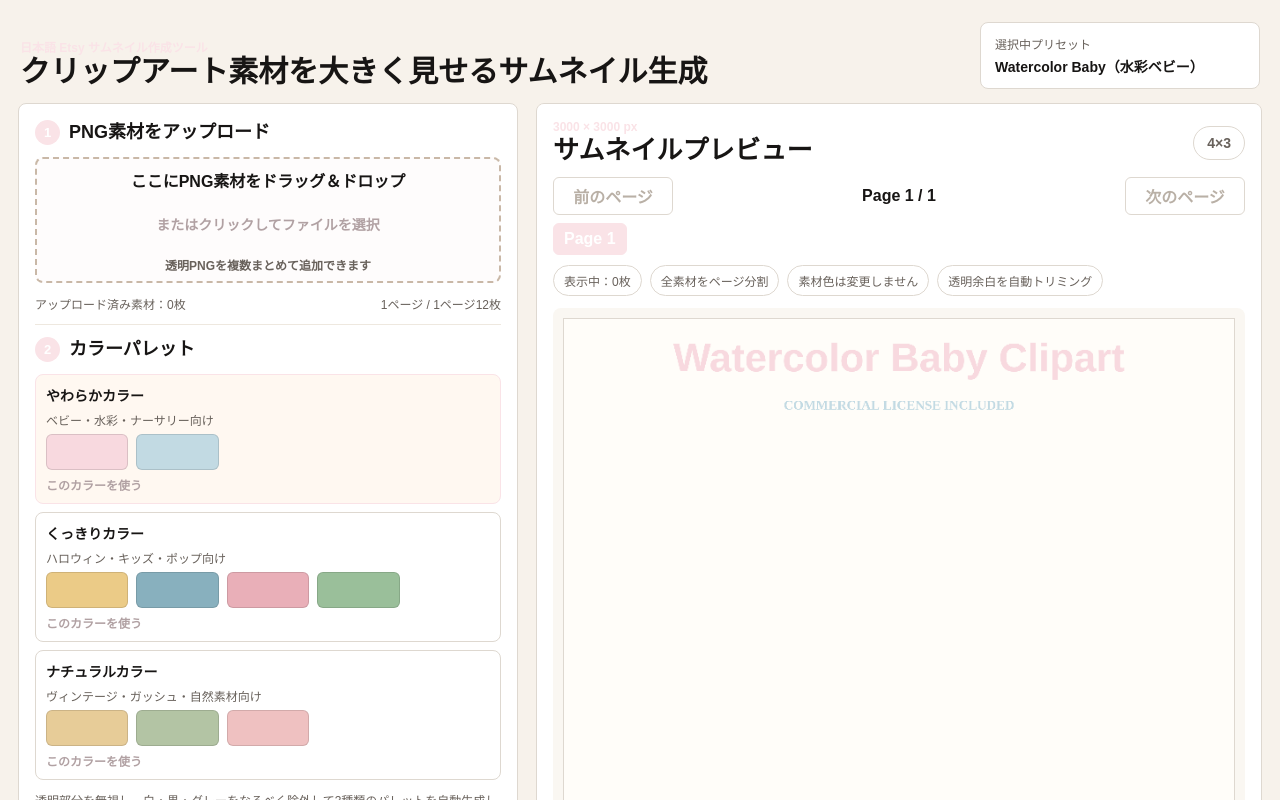
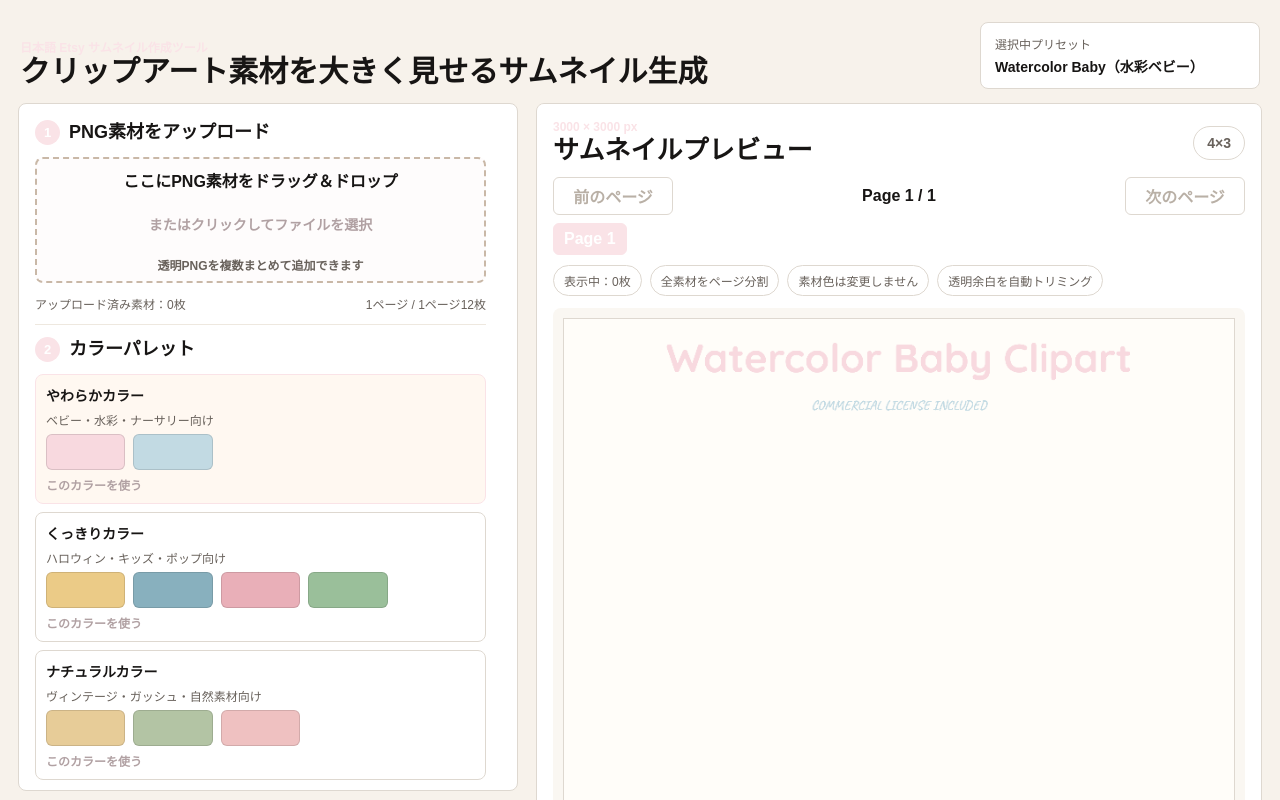
Before and after one commit to ossa0142-cmd/ossa0142-cmd-ossa0142-cmd-etsy-thumbnail-web, a Next.js app: page / in a window 1280 px wide. Shown: the top 800 px of the page. Built offline with nearby package versions, Linux system fonts and the light colour scheme.

Commit message:
Add files via upload

```diff
--- a/src/app/globals.css
+++ b/src/app/globals.css
@@ -98,6 +98,8 @@ h2 {
   display: grid;
   grid-template-columns: minmax(360px, 500px) minmax(0, 1fr);
   gap: 18px;
+  align-items: start;
+  min-height: calc(100vh - 104px);
 }
 
 .controls,
@@ -112,6 +114,9 @@ h2 {
   flex-direction: column;
   gap: 12px;
   padding: 16px;
+  max-height: calc(100vh - 112px);
+  overflow: auto;
+  scrollbar-gutter: stable;
 }
 
 .controlGroup {
@@ -449,9 +454,9 @@ input[type="range"] {
   min-width: 0;
   padding: 16px;
   position: sticky;
-  top: 16px;
+  top: 24px;
   align-self: start;
-  max-height: calc(100vh - 32px);
+  max-height: calc(100vh - 48px);
   overflow: auto;
 }
 
@@ -586,6 +591,12 @@ input[type="range"] {
 
   .workspace {
     grid-template-columns: 1fr;
+    min-height: 0;
+  }
+
+  .controls {
+    max-height: none;
+    overflow: visible;
   }
 
   .previewPanel {
--- a/src/app/page.tsx
+++ b/src/app/page.tsx
@@ -303,6 +303,15 @@ function getFont(key: FontKey) {
   return fontOptions.find((font) => font.key === key) ?? fontOptions[2];
 }
 
+async function ensureCanvasFonts(fonts: FontOption[]) {
+  if (typeof document === "undefined" || !("fonts" in document)) return;
+
+  await Promise.all(
+    fonts.map((font) => document.fonts.load(`${font.weight} 180px ${font.stack}`))
+  );
+  await document.fonts.ready;
+}
+
 function dedupePalette(colors: Rgb[], fallback: Rgb[]) {
   const selected: Rgb[] = [];
   const candidates = [...colors, ...fallback];
@@ -573,6 +582,7 @@ export default function Home() {
   const [subtitleFontSize, setSubtitleFontSize] = useState(66);
   const [textGap, setTextGap] = useState(78);
   const [isDragging, setIsDragging] = useState(false);
+  const [fontLoadTick, setFontLoadTick] = useState(0);
   const [error, setError] = useState("");
 
   const activePreset = useMemo(
@@ -622,6 +632,18 @@ export default function Home() {
   useEffect(() => {
     setSelectedPage((page) => clamp(page, 0, pageCount - 1));
   }, [pageCount]);
+
+  useEffect(() => {
+    let isActive = true;
+
+    void ensureCanvasFonts([titleFont, subtitleFont]).then(() => {
+      if (isActive) setFontLoadTick((tick) => tick + 1);
+    });
+
+    return () => {
+      isActive = false;
+    };
+  }, [subtitleFont, titleFont]);
 
   const renderThumbnail = useCallback(
     (options: { withText: boolean; pageIndex?: number; targetCanvas?: HTMLCanvasElement } = { withText: true }) => {
@@ -721,6 +743,7 @@ export default function Home() {
       clipartSize,
       cliparts,
       horizontalSpacing,
+      fontLoadTick,
       pageSize,
       selectedPage,
       subtitle,
@@ -792,9 +815,10 @@ export default function Home() {
     void addFiles(event.dataTransfer.files);
   }
 
-  function handleDownload(withText: boolean, pageIndex = selectedPage) {
+  async function handleDownload(withText: boolean, pageIndex = selectedPage) {
     const canvas = renderCanvasRef.current;
     if (!canvas) return;
+    await ensureCanvasFonts([titleFont, subtitleFont]);
     renderThumbnail({ withText, pageIndex });
     downloadCanvas(canvas, title, `${withText ? "text" : "no-text"}-page-${pageIndex + 1}`);
     renderThumbnail({ withText: true });
@@ -802,7 +826,7 @@ export default function Home() {
 
   function handleDownloadAll(withText: boolean) {
     for (let pageIndex = 0; pageIndex < pageCount; pageIndex += 1) {
-      window.setTimeout(() => handleDownload(withText, pageIndex), pageIndex * 250);
+      window.setTimeout(() => void handleDownload(withText, pageIndex), pageIndex * 300);
     }
   }
 
```
